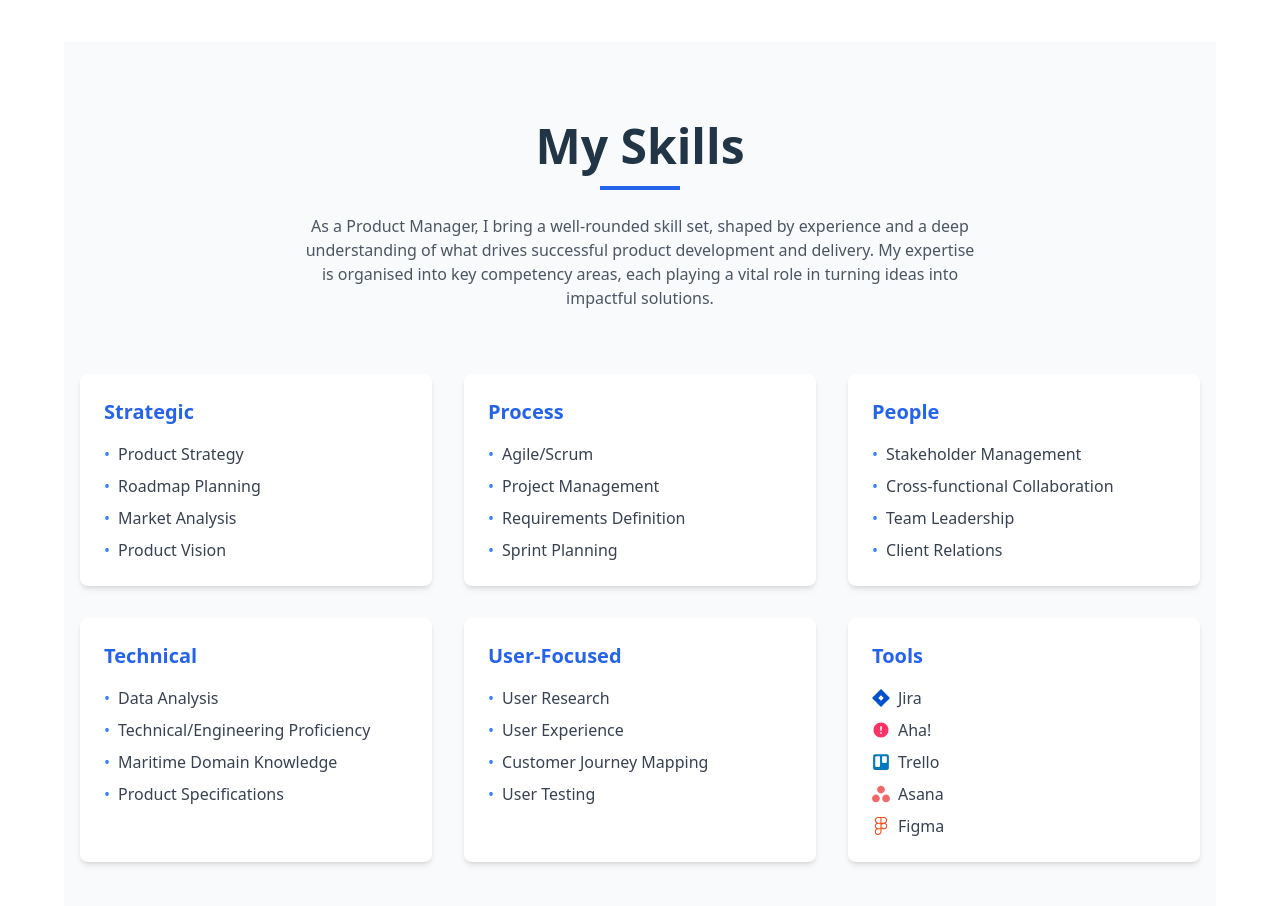
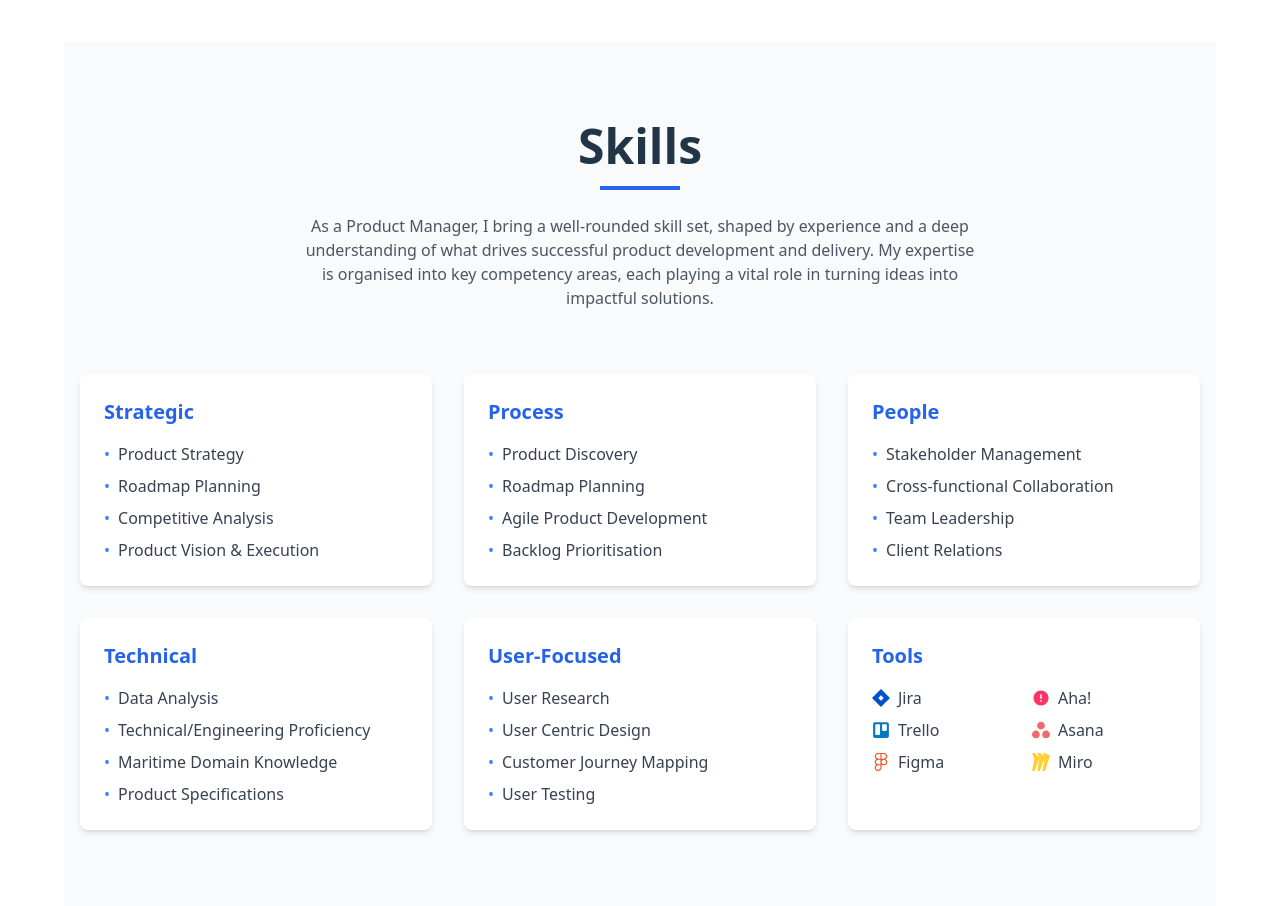
Before and after one commit to James1Law/my-portfolio, a React (Vite) app: page / in a window 1280 px wide. Shown: the part 5540-6446 px from the top of the page. Built offline with nearby package versions, Linux system fonts and the light colour scheme.

Commit message:
skills updates

```diff
--- a/src/sections/Skills.jsx
+++ b/src/sections/Skills.jsx
@@ -1,6 +1,6 @@
 import { motion } from 'framer-motion';
 import { FaJira, FaTrello, FaFigma } from 'react-icons/fa';
-import { SiAsana } from 'react-icons/si';
+import { SiAsana, SiMiro } from 'react-icons/si';
 
 const AhaIcon = () => (
   <svg viewBox="0 0 24 24" width="1em" height="1em" fill="#FF3366">
@@ -11,11 +11,11 @@ const AhaIcon = () => (
 const skillCategories = [
   {
     category: "Strategic",
-    skills: ["Product Strategy", "Roadmap Planning", "Market Analysis", "Product Vision"]
+    skills: ["Product Strategy", "Roadmap Planning", "Competitive Analysis", "Product Vision & Execution"]
   },
   {
     category: "Process",
-    skills: ["Agile/Scrum", "Project Management", "Requirements Definition", "Sprint Planning"]
+    skills: ["Product Discovery", "Roadmap Planning", "Agile Product Development", "Backlog Prioritisation"]
   },
   {
     category: "People",
@@ -27,7 +27,7 @@ const skillCategories = [
   },
   {
     category: "User-Focused",
-    skills: ["User Research", "User Experience", "Customer Journey Mapping", "User Testing"]
+    skills: ["User Research", "User Centric Design", "Customer Journey Mapping", "User Testing"]
   },
   {
     category: "Tools",
@@ -36,7 +36,8 @@ const skillCategories = [
       { name: "Aha!", icon: <AhaIcon /> },
       { name: "Trello", icon: <FaTrello className="text-[#0079BF]" /> },
       { name: "Asana", icon: <SiAsana className="text-[#F06A6A]" /> },
-      { name: "Figma", icon: <FaFigma className="text-[#F24E1E]" /> }
+      { name: "Figma", icon: <FaFigma className="text-[#F24E1E]" /> },
+      { name: "Miro", icon: <SiMiro className="text-[#FFD02F]" /> }
     ]
   }
 ];
@@ -52,7 +53,7 @@ const Skills = () => {
           transition={{ duration: 0.5 }}
           className="text-center mb-16"
         >
-          <h2 className="heading text-4xl md:text-5xl font-bold mb-4 dark:text-white">My Skills</h2>
+          <h2 className="heading text-4xl md:text-5xl font-bold mb-4 dark:text-white">Skills</h2>
           <div className="w-20 h-1 bg-blue-600 mx-auto mb-6"></div>
           <p className="text-gray-600 dark:text-gray-300 max-w-2xl mx-auto">
           As a Product Manager, I bring a well-rounded skill set, shaped by experience and a deep understanding of what drives successful product development and delivery. My expertise is organised into key competency areas, each playing a vital role in turning ideas into impactful solutions.
@@ -70,25 +71,28 @@ const Skills = () => {
               className="bg-white dark:bg-gray-800 p-6 rounded-lg shadow-md hover:shadow-lg transition-shadow duration-300"
             >
               <h3 className="text-xl font-bold mb-4 text-blue-600 dark:text-blue-400">{category.category}</h3>
-              <ul className="space-y-2">
-                {category.category === "Tools" ? (
-                  category.skills.map((skill, skillIndex) => (
-                    <li key={skillIndex} className="flex items-center">
+
+              {category.category === "Tools" ? (
+                <div className="grid grid-cols-2 gap-x-4 gap-y-2">
+                  {category.skills.map((skill, skillIndex) => (
+                    <div key={skillIndex} className="flex items-center">
                       <span className="mr-2 text-lg">
                         {skill.icon}
                       </span>
                       <span className="text-gray-700 dark:text-gray-300">{skill.name}</span>
-                    </li>
-                  ))
-                ) : (
-                  category.skills.map((skill, skillIndex) => (
+                    </div>
+                  ))}
+                </div>
+              ) : (
+                <ul className="space-y-2">
+                  {category.skills.map((skill, skillIndex) => (
                     <li key={skillIndex} className="flex items-center">
                       <span className="text-blue-500 dark:text-blue-400 mr-2">•</span>
                       <span className="text-gray-700 dark:text-gray-300">{skill}</span>
                     </li>
-                  ))
-                )}
-              </ul>
+                  ))}
+                </ul>
+              )}
             </motion.div>
           ))}
         </div>
```
